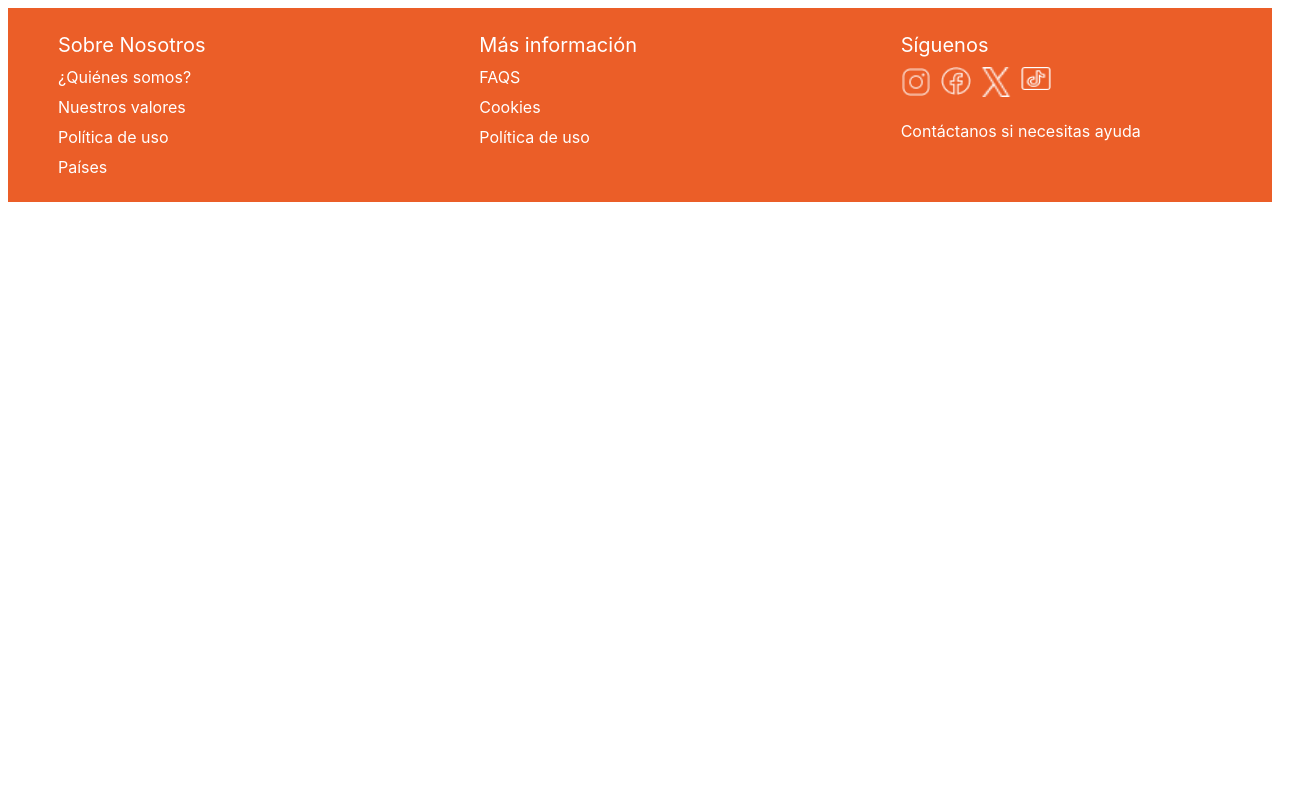
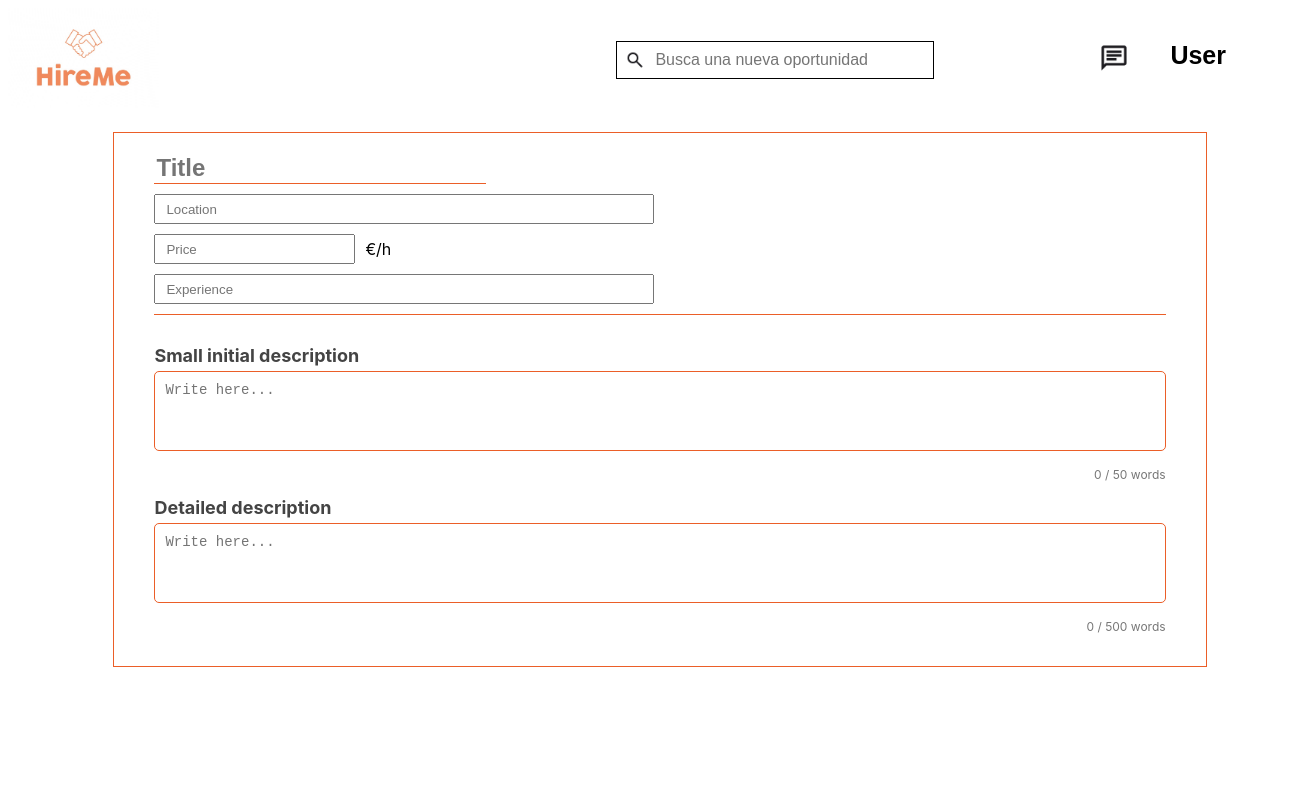
Before and after one commit to PedroRodriguezHernandez/HireMe, an Angular app: page / in a window 1280 px wide. Shown: the top 800 px of the page, 1312 px wide, since content can reach past the window. Built offline with nearby package versions, Linux system fonts and the light colour scheme.

Commit message:
Pagina del create

```diff
--- a/src/app/app.component.html
+++ b/src/app/app.component.html
@@ -1,3 +1,3 @@
 <html>
-    <app-footer></app-footer>
+  <app-create></app-create>
 </html>
--- a/src/app/app.component.ts
+++ b/src/app/app.component.ts
@@ -4,11 +4,12 @@ import { HeaderComponent } from './header/header.component';
 import { ButonComponent } from './buton/buton.component';
 import {HeaderWithLoginComponent} from './header-with-login/header-with-login.component';
 import {FooterComponent} from './footer/footer.component';
+import {CreateComponent} from './create/create.component';
 
 @Component({
   selector: 'app-root',
   standalone: true,
-  imports: [RouterOutlet, HeaderComponent, ButonComponent, HeaderWithLoginComponent, FooterComponent],
+  imports: [RouterOutlet, HeaderComponent, ButonComponent, HeaderWithLoginComponent, FooterComponent, CreateComponent],
   templateUrl: './app.component.html',
   styleUrl: './app.component.css'
 })
--- /dev/null
+++ b/src/app/create/create.component.css
@@ -0,0 +1,91 @@
+.body {
+  margin: 0;
+  display: flex;
+  justify-content: center;
+  align-items: flex-start;
+  height: 100vh;
+  width: 100%;
+  background: white;
+  padding: 20px;
+  border-radius: 10px;
+}
+
+.anuncio {
+  font-family: 'Inter', sans-serif;
+  padding: 20px 40px;
+  width: 80%;
+  display: flex;
+  flex-direction: column;
+  gap: 15px;
+  border: 1px solid #EB5E28FF;
+
+}
+
+.top {
+  display: flex;
+  flex-wrap: wrap;
+  gap: 10px;
+  padding-bottom: 10px;
+  align-items: flex-start;
+  flex-direction: column;
+  align-content: flex-start;
+  border-bottom: 1px solid #EB5E28;
+}
+
+.title {
+  font-size: 24px;
+  font-weight: bold;
+  border: none;
+  border-bottom: 1px solid #EB5E28;
+}
+
+.data {
+ width: 100%;
+  height: 30px;
+  box-sizing: border-box;
+  resize: horizontal;
+  max-width: 500px;
+  min-width: 200px;
+  padding: 5px 10px;
+  max-height: 200px;
+}
+/* Para Chrome, Safari, Edge */
+.data::-webkit-outer-spin-button,
+.data::-webkit-inner-spin-button {
+  -webkit-appearance: none;
+  margin: 0;
+}
+
+/* Para Firefox */
+.data[type="number"] {
+  -moz-appearance: textfield;
+}
+
+.price{
+  display: flex;
+}
+.content{
+  width: auto;
+}
+.content h2 {
+  font-size: 18px;
+  color: #444;
+  margin-bottom: 5px;
+}
+
+textarea {
+  width: 100%;
+  height: 80px;
+  padding: 10px;
+  border: 1px solid #EB5E28;
+  border-radius: 5px;
+  font-size: 14px;
+  resize: none;
+  box-sizing: border-box;
+}
+
+.counter {
+  font-size: 12px;
+  color: #777;
+  text-align: right;
+}
--- /dev/null
+++ b/src/app/create/create.component.html
@@ -0,0 +1,24 @@
+<app-header-with-login></app-header-with-login>
+<div class="body">
+    <div class="anuncio">
+      <div class="top">
+        <input class="title" type="text" placeholder="Title" />
+        <input class="data" type="text" placeholder="Location" />
+        <div class="price">
+          <input class="data" type="number" placeholder="Price" />
+          <a class="data">€/h</a>
+        </div>
+        <input class="data" type="text" placeholder="Experience" />
+      </div>
+      <div class="content">
+        <h2>Small initial description</h2>
+        <textarea id="small-text" placeholder="Write here..."></textarea>
+        <p class = "counter">0 / 50 words</p>
+        <h2>Detailed description
+        </h2>
+        <textarea id="large-text" placeholder="Write here..."></textarea>
+        <p class = "counter">0 / 500 words</p>
+      </div>
+    </div>
+</div>
+<app-footer></app-footer>
```
Also changed, not shown: src/app/create/create.component.ts (added, +14 -0 lines), 1 other file (tests, documents, lock files or other folders).
